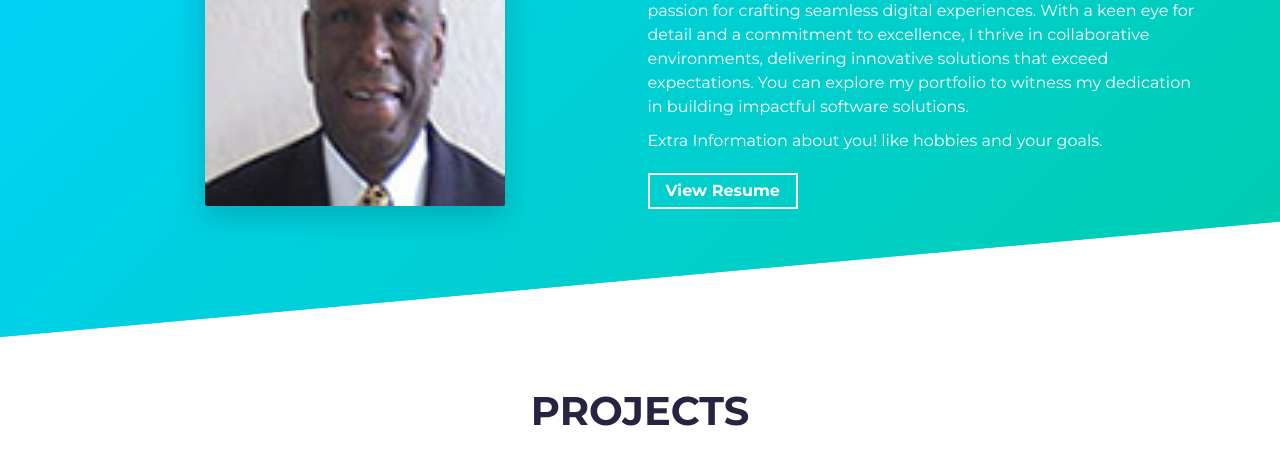
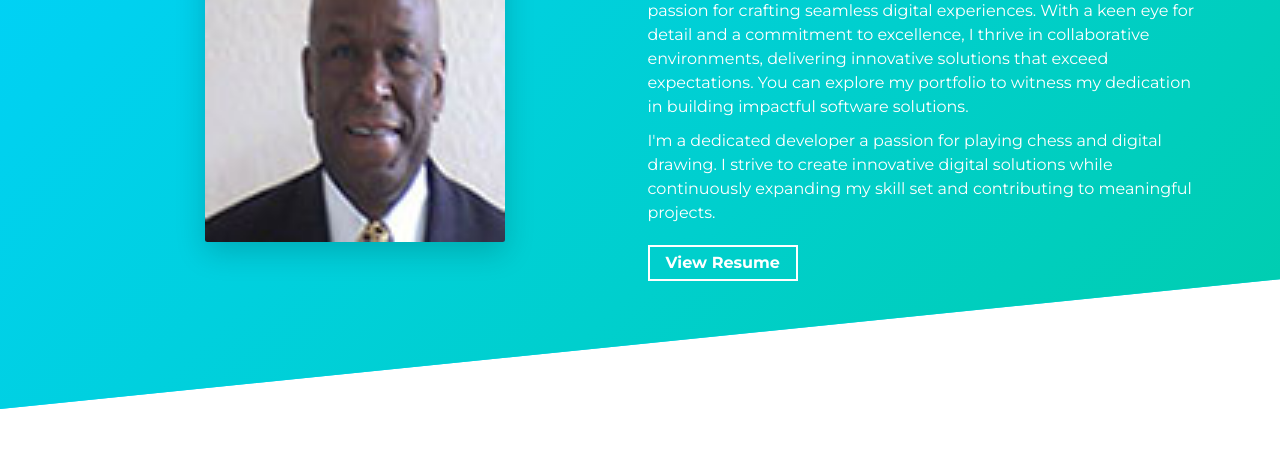
Before and after one commit to ArthurCoffee/arthur-portfolio, a website built with Parcel: page src/index.html in a window 1280 px wide. Shown: the part 1040-1496 px from the top of the page. Built offline with nearby package versions, Linux system fonts and the light colour scheme; files whose address does not match are found by name.

Commit message:
My goals and hobbies.

```diff
--- a/src/index.html
+++ b/src/index.html
@@ -85,7 +85,9 @@
                 You can explore my portfolio to witness my dedication in building impactful software solutions.
               </p>
               <p class="about-wrapper__info-text">
-                Extra Information about you! like hobbies and your goals.
+                I'm a dedicated developer a passion for playing chess and digital drawing.
+                I strive to create innovative digital solutions while continuously expanding
+                my skill set and contributing to meaningful projects.
               </p>
               <span class="d-flex mt-3">
                 <a
```
